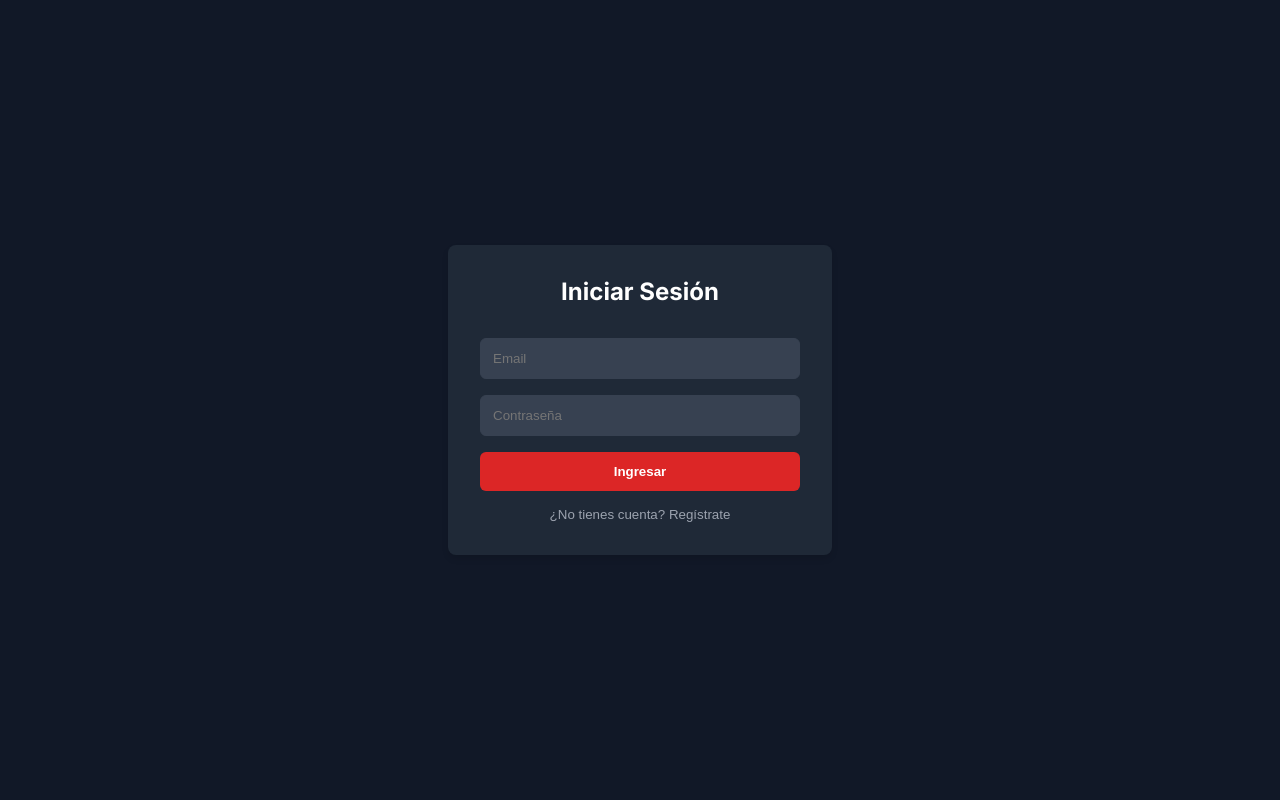
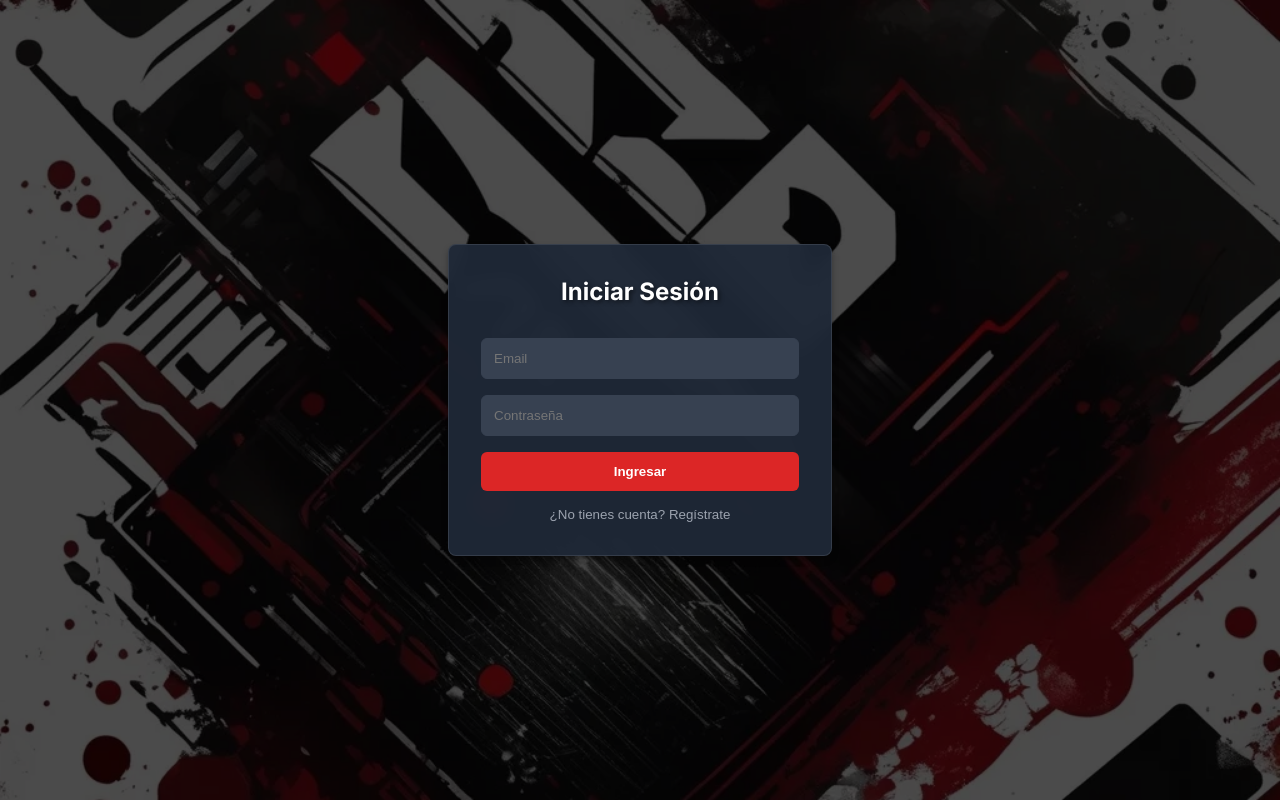
Before and after one commit to Math92/AppInBorderland, a React (Vite) app: page / in a window 1280 px wide. Built offline with nearby package versions, Linux system fonts and the light colour scheme.

Commit message:
adding background image to AuthView and GameStart

```diff
--- a/src/components/Auth/AuthView.module.css
+++ b/src/components/Auth/AuthView.module.css
@@ -4,17 +4,36 @@
   display: flex;
   align-items: center;
   justify-content: center;
-    background: #111827;
   padding: 1rem;
+  background-image: url('../../assets/images/preview.webp'); /* Asegúrate de que la imagen esté en public/ */
+  background-size: cover;
+  background-position: center;
+  background-repeat: no-repeat;
+  position: relative;
+}
+
+.container::before {
+  content: '';
+  position: absolute;
+  top: 0;
+  left: 0;
+  right: 0;
+  bottom: 0;
+  background: rgba(0, 0, 0, 0.7); /* Overlay oscuro para mejorar legibilidad */
+  z-index: 1;
 }
 
 .card {
   width: 100%;
   max-width: 24rem;
-    background: #1f2937;
+  background: rgba(31, 41, 55, 0.95); /* Fondo semi-transparente */
   padding: 2rem;
   border-radius: 0.5rem;
-    box-shadow: 0 4px 6px rgba(0, 0, 0, 0.1);
+  box-shadow: 0 4px 6px rgba(0, 0, 0, 0.3);
+  backdrop-filter: blur(8px);
+  position: relative;
+  z-index: 2;
+  border: 1px solid rgba(255, 255, 255, 0.1);
 }
 
 .title {
@@ -23,6 +42,7 @@
   font-size: 1.5rem;
   font-weight: bold;
   margin-bottom: 2rem;
+  text-shadow: 2px 2px 4px rgba(0, 0, 0, 0.5);
 }
 
   .form {
--- /dev/null
+++ b/src/components/Register/Register.module.css
@@ -0,0 +1,48 @@
+.container {
+    display: flex;
+    flex-direction: column;
+    align-items: center;
+    justify-content: center;
+    height: 100vh;
+    background-color: #f0f9ff;
+    padding: 2rem;
+  }
+
+  .form {
+    display: flex;
+    flex-direction: column;
+    gap: 1rem;
+    width: 100%;
+    max-width: 400px;
+  }
+
+  .form input {
+    padding: 0.8rem 1rem;
+    border: 1px solid #e2e8f0;
+    border-radius: 0.5rem;
+    font-size: 1rem;
+  }
+
+  .form button {
+    padding: 0.8rem 1rem;
+    background-color: #0369a1;
+    color: #fff;
+    border: none;
+    border-radius: 0.5rem;
+    font-size: 1rem;
+    cursor: pointer;
+  }
+
+  .error {
+    color: #dc2626;
+    font-weight: bold;
+  }
+
+  .toggleButton {
+    margin-top: 1rem;
+    background-color: transparent;
+    color: #0369a1;
+    border: none;
+    font-size: 0.9rem;
+    cursor: pointer;
+  }
--- a/src/components/game/GameStart.module.css
+++ b/src/components/game/GameStart.module.css
@@ -1,36 +1,53 @@
-/* GameStart.module.css */
 .container {
   min-height: 100vh;
-  background: #111827;
+  background-image: url('../../assets/images/preview.webp');
+  background-size: cover;
+  background-position: center;
+  background-repeat: no-repeat;
   color: #fff;
-  width: 100%;
+  position: relative;
   display: flex;
   flex-direction: column;
-  align-items: center;
-  padding-top: 1rem;
+}
+
+.container::before {
+  content: '';
+  top: 0;
+  left: 0;
+  right: 0;
+  bottom: 0;
+  background: rgba(0, 0, 0, 0.75);
+  z-index: 1;
 }
 
 .header {
-  width: 100%;
+  background: rgba(31, 41, 55, 0.95);
+  padding: 1rem;
+  box-shadow: 0 4px 6px rgba(0, 0, 0, 0.3);
+  backdrop-filter: blur(8px);
+  position: relative;
+  z-index: 2;
+  border-bottom: 1px solid rgba(255, 255, 255, 0.1);
+}
+
+.userInfo {
   max-width: 64rem;
+  margin: 0 auto;
   display: flex;
   justify-content: space-between;
   align-items: center;
-  padding: 1rem 2rem;
-  background: #1f2937;
-  border-radius: 0.5rem;
-  margin-bottom: 1rem;
 }
 
-.userInfo {
+.userProfile {
   display: flex;
   align-items: center;
   gap: 1rem;
 }
 
 .userEmail {
+  color: #9ca3af;
   font-weight: 500;
-  color: #9ca3af;
+  text-shadow: 1px 1px 2px rgba(0, 0, 0, 0.5);
 }
 
 .logoutButton {
```
Also changed, not shown: src/components/Register/Register.jsx (added, +70 -0 lines), src/assets/images/preview.webp (added). Lines whose indentation alone changed are shown as unchanged.
